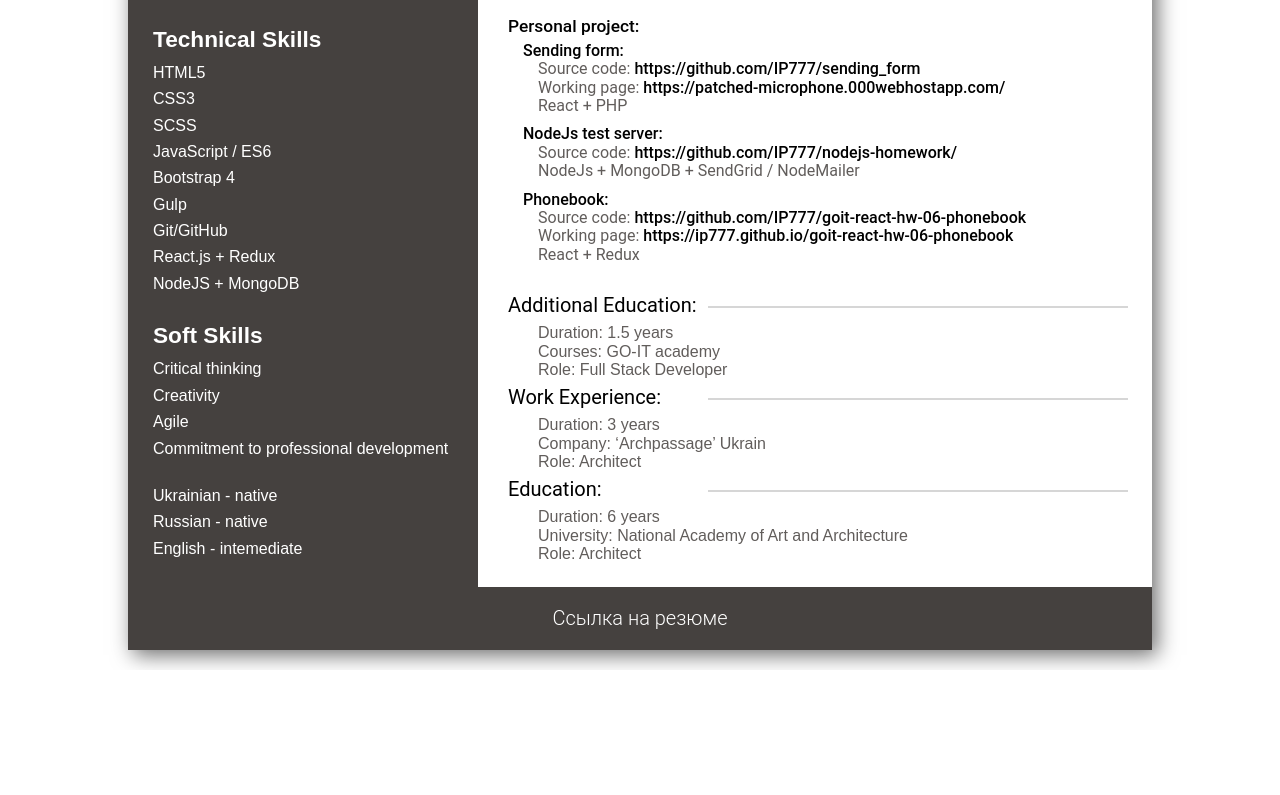
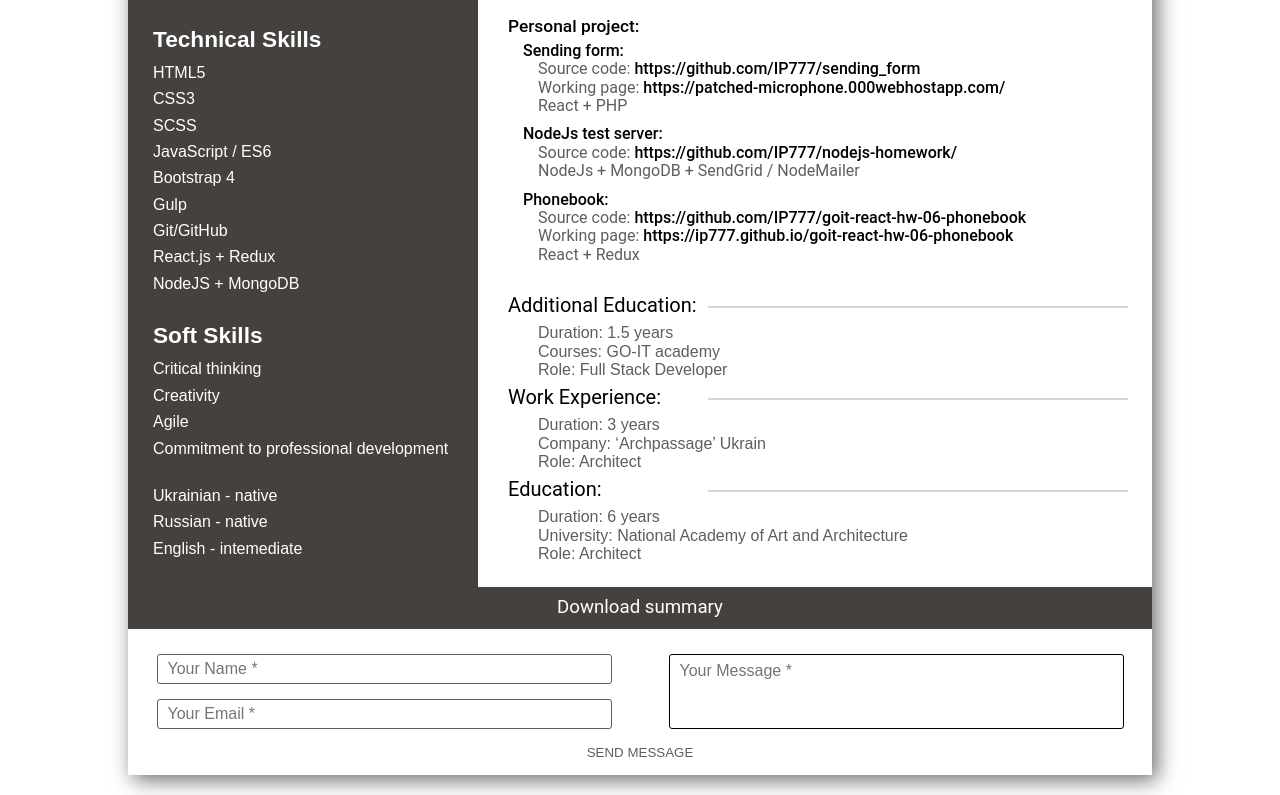
Before and after one commit to IP777/summary, a website: page src/index.html in a window 1280 px wide. Shown: the part 547-1342 px from the top of the page. Before the commit the page ends 1217 px from the top, so only its background shows below. Drawn offline with nearby package versions, Linux system fonts and the light colour scheme; files that its build step writes are made by us from their sources.

Commit message:
add content 3

```diff
--- a/src/html/bottomBlock.html
+++ b/src/html/bottomBlock.html
@@ -1,3 +1,30 @@
 <div class="bottom_block_wrapper">
-  <a href="#" class="resume_link"> Ссылка на резюме </a>
+  <a
+    href="https://raw.githubusercontent.com/IP777/summary/master/src/pdf/Ivanov_Piter_CV-en.pdf"
+    target="_blank"
+    class="resume_link"
+  >
+    Download summary
+  </a>
+  <section class="second_section">
+    <div class="headline headline_s_s">
+      <!-- <h2 class="headline_first headline_first_s_s">Contact Us</h2> -->
+    </div>
+    <form action="#" method="POST" class="container">
+      <div class="form_wrapper">
+        <div class="input_group">
+          <input name="Name" type="text" placeholder="Your Name *" />
+          <input name="email" type="email" placeholder="Your Email *" />
+          <!-- <input name="Subject" type="text" placeholder="Subject" /> -->
+        </div>
+        <textarea
+          name="Message"
+          cols="30"
+          rows="10"
+          placeholder="Your Message *"
+        ></textarea>
+      </div>
+      <input type="submit" value="Send Message" />
+    </form>
+  </section>
 </div>
--- a/src/sass/bottomBlock.scss
+++ b/src/sass/bottomBlock.scss
@@ -1,19 +1,122 @@
 .bottom_block_wrapper {
   margin: 0 auto;
   width: 1024px;
-  padding-top: 20px;
-  padding-bottom: 20px;
   margin-bottom: 20px;
   background-color: $color-brown;
 }
+
+// .bottom_block_wrapper:hover {
+//   background-color: #fff;
+//   color: $hover-link-color-2;
+// }
 
 .resume_link {
   text-align: center;
   text-decoration: none;
   color: #fff;
-  font-size: 15pt;
+  font-size: 14pt;
+  font-weight: 400;
+  padding-bottom: 10px;
+  padding-top: 10px;
 }
 
 .resume_link:hover {
+  background-color: #fff;
+  color: $hover-link-color-2;
+  outline: 1px solid $color-gray;
+}
+
+/* Секция контакты */
+.second_section {
+  padding-top: 5px;
+  background-color: #fff;
+  background-size: contain;
+  padding-top: 25px;
+  padding-bottom: 14px;
+}
+
+.headline_first_s_s {
+  color: $color-gray;
+  text-align: center;
+  margin-bottom: 13pt;
+}
+
+form {
+  text-align: center;
+}
+
+.form_wrapper {
+  display: flex;
+  justify-content: space-around;
+  margin-bottom: 15px;
+}
+
+.input_group {
+  display: flex;
+  justify-content: space-between;
+  flex-direction: column;
+}
+
+textarea[name='Message'] {
+  display: block;
+  width: 455px;
+  height: 75px;
+  background-color: #fff;
+  border: 1px solid #000;
+  border-radius: 3px;
+  font-family: $main-text;
+  font-size: 16px;
+  padding-left: 10px;
+  padding-top: 7px;
+  resize: none;
+}
+
+textarea:invalid {
+  outline: 1px solid#fdd;
+}
+
+// textarea:valid {
+//   outline: 2px solid#dfd;
+// }
+
+input:not([type='submit']) {
+  display: block;
+  width: 455px;
+  height: 30px;
+  border: 1px solid $color-gray;
+  border-radius: 3px;
+  font-family: $main-text;
+  font-size: 16px;
+  color: $color-gray;
+  padding-left: 10px;
+}
+
+input[name='Name']:invalid,
+input[name='email']:invalid,
+textarea[name='Message']:invalid {
+  outline: 1px solid rgb(218, 93, 93);
+}
+
+// input[name='Name']:valid,
+// input[name='email']:valid,
+// textarea[name='Message']:valid {
+//   border: 1px solid rgb(74, 241, 74);
+// }
+
+input[type='submit'] {
+  width: 100%;
+  border: none;
+  border-radius: 3px;
+  background-color: rgba(255, 255, 255, 0);
+  color: $color-gray;
+  font-family: $main-text;
+  font-weight: 400;
+  font-size: 10pt;
+  text-transform: uppercase;
+  cursor: pointer;
+}
+
+input[type='submit']:hover {
   color: $hover-link-color;
+  font-weight: bold;
 }
--- a/src/sass/chife.scss
+++ b/src/sass/chife.scss
@@ -3,6 +3,7 @@ $color-gray: #615d5b;
 $hr: 1px solid rgb(214, 214, 214);
 $color-brown: #45413f;
 $hover-link-color: rgb(146, 50, 50);
+$hover-link-color-2: rgb(114, 89, 89);
 
 .main {
   box-shadow: 5px 5px 20px rgb(107, 107, 107);
```
Also changed, not shown: src/images/map.jpg (added).
